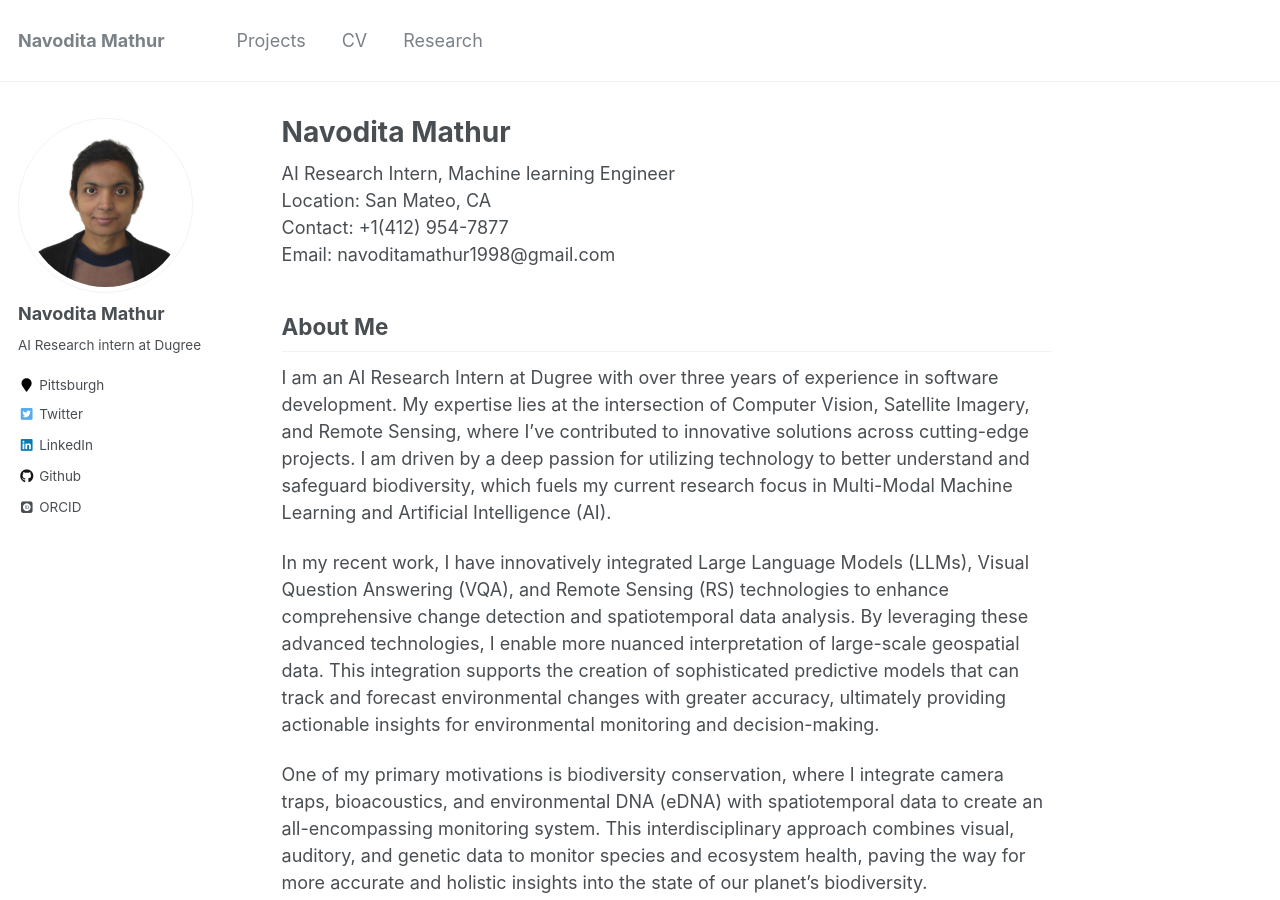
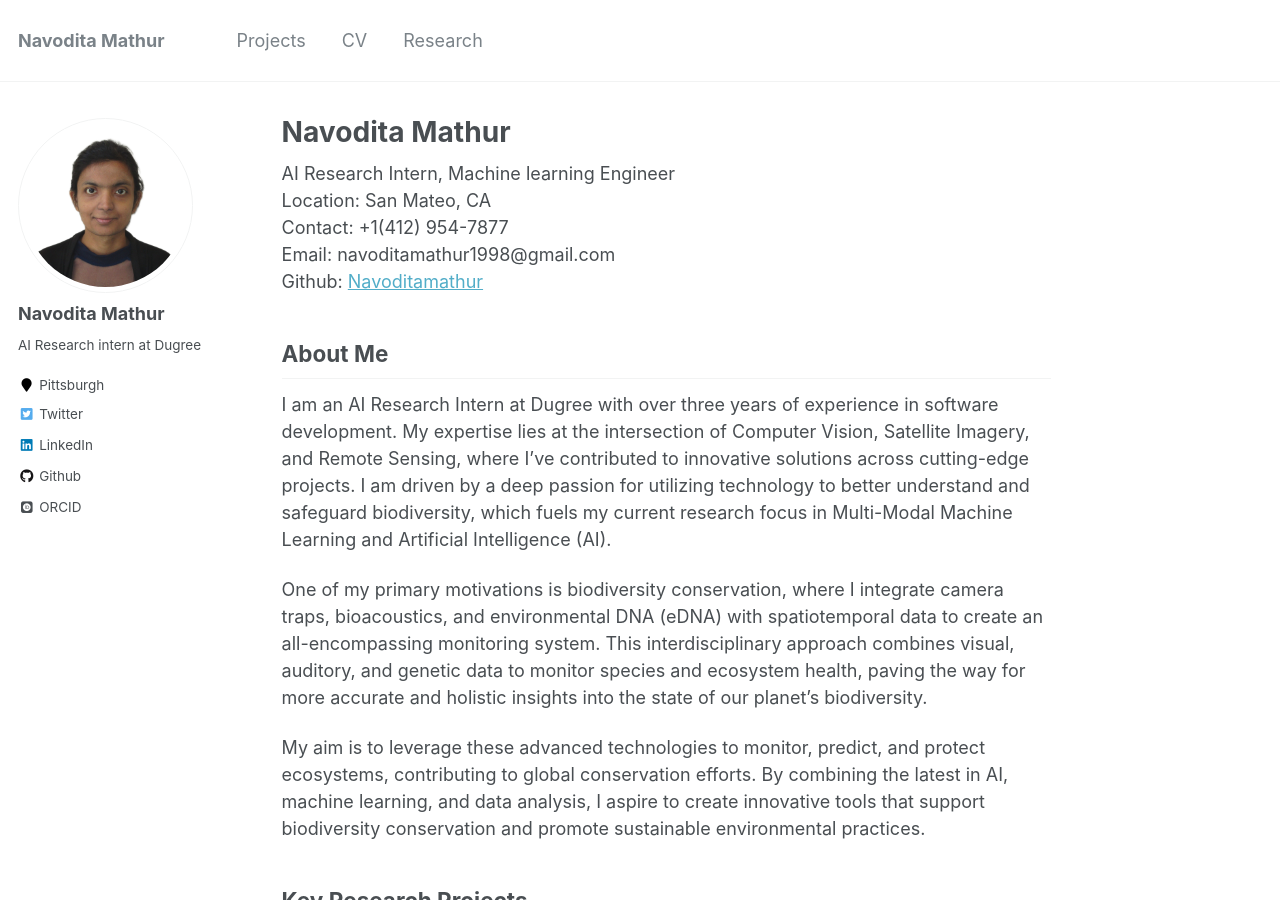
Before and after one commit to Navoditamathur/Navoditamathur.github.io, a Jekyll site: the page built from _pages/about.md, in a window 1280 px wide and 900 px high. Built offline with Jekyll 4.4.1, drawn with Linux system fonts in a browser that asks for light colours; some web fonts are replaced.

Commit message:
Update about.md

```diff
--- a/_pages/about.md
+++ b/_pages/about.md
@@ -12,12 +12,11 @@
 Location: San Mateo, CA<br/>
 Contact: +1(412) 954-7877<br/>
 Email: navoditamathur1998@gmail.com<br/>
+Github: [Navoditamathur](https://github.com/Navoditamathur)
 
 About Me
 ------
 I am an AI Research Intern at Dugree with over three years of experience in software development. My expertise lies at the intersection of Computer Vision, Satellite Imagery, and Remote Sensing, where I’ve contributed to innovative solutions across cutting-edge projects. I am driven by a deep passion for utilizing technology to better understand and safeguard biodiversity, which fuels my current research focus in Multi-Modal Machine Learning and Artificial Intelligence (AI).
-
-In my recent work, I have innovatively integrated Large Language Models (LLMs), Visual Question Answering (VQA), and Remote Sensing (RS) technologies to enhance comprehensive change detection and spatiotemporal data analysis. By leveraging these advanced technologies, I enable more nuanced interpretation of large-scale geospatial data. This integration supports the creation of sophisticated predictive models that can track and forecast environmental changes with greater accuracy, ultimately providing actionable insights for environmental monitoring and decision-making.
 
 One of my primary motivations is biodiversity conservation, where I integrate camera traps, bioacoustics, and environmental DNA (eDNA) with spatiotemporal data to create an all-encompassing monitoring system. This interdisciplinary approach combines visual, auditory, and genetic data to monitor species and ecosystem health, paving the way for more accurate and holistic insights into the state of our planet’s biodiversity.
 
```
